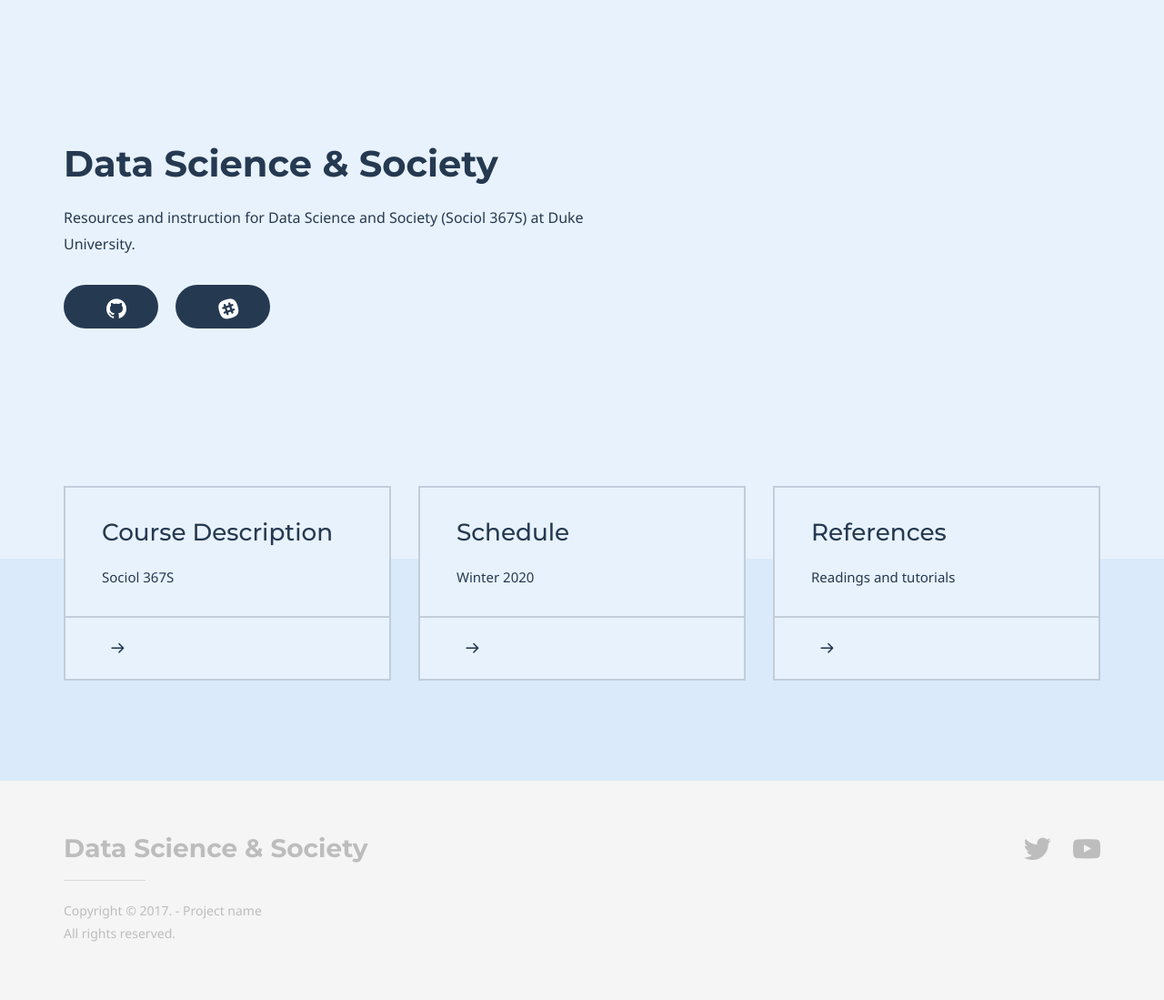
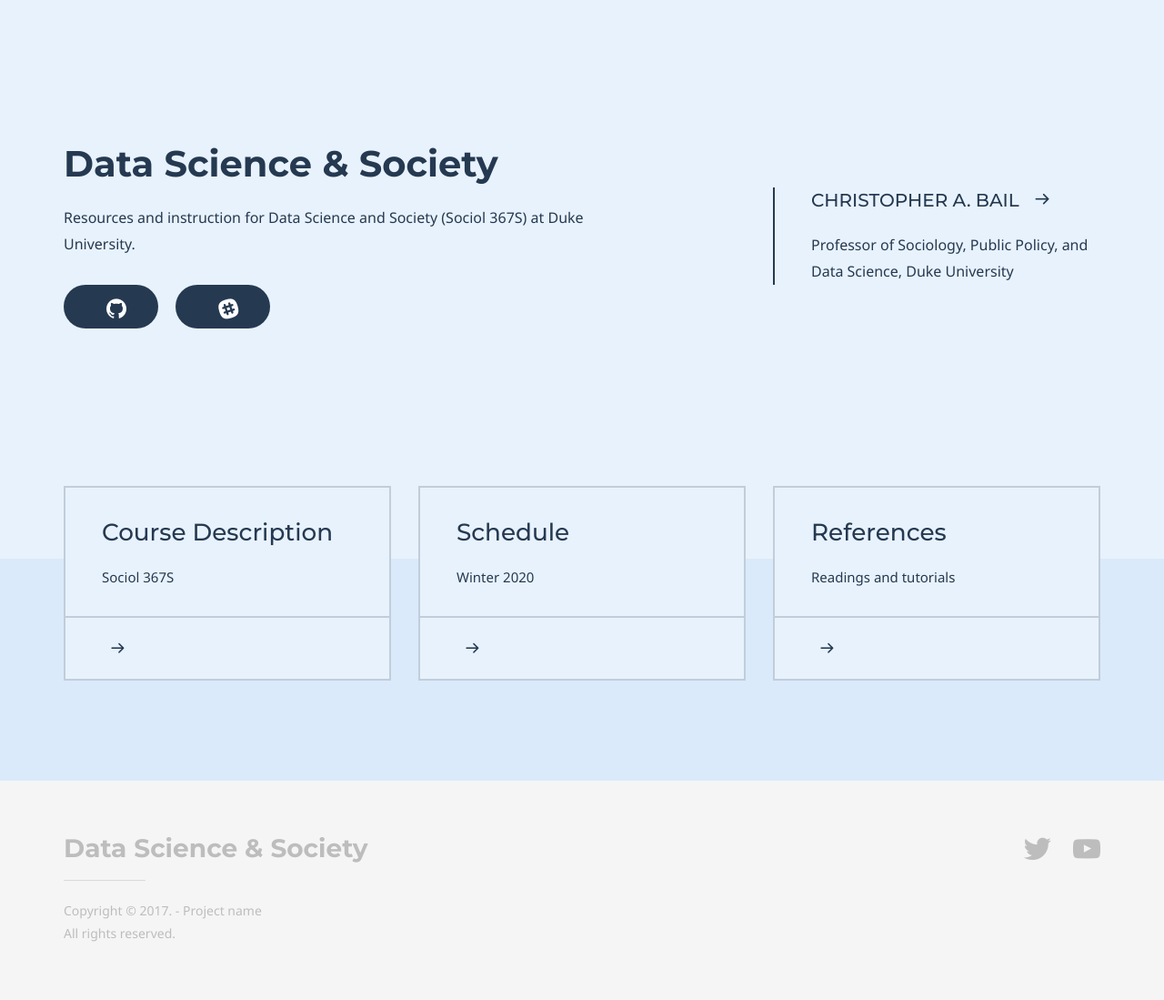
Before and after one commit to dssoc/dssoc.github.io, a Jekyll site: the page built from index.md, in a window 1280 px wide. Shown: the whole page at 91% size. Built offline with Jekyll 4.4.1, drawn with Linux system fonts in a browser that asks for light colours; some web fonts are replaced; some of the changed lines change nothing that is shown.

Commit message:
update homepage

```diff
--- a/index.md
+++ b/index.md
@@ -19,7 +19,9 @@
 # Author box
 author:
     title: Christopher A. Bail
-    description: Professor of Sociology, Public Policy, and Data Science, Duke University https://www.chrisbail.net/
+    title_url: 'https://www.chrisbail.net/'
+    external_url: true
+    description: Professor of Sociology, Public Policy, and Data Science, Duke University
 
 
 
```
